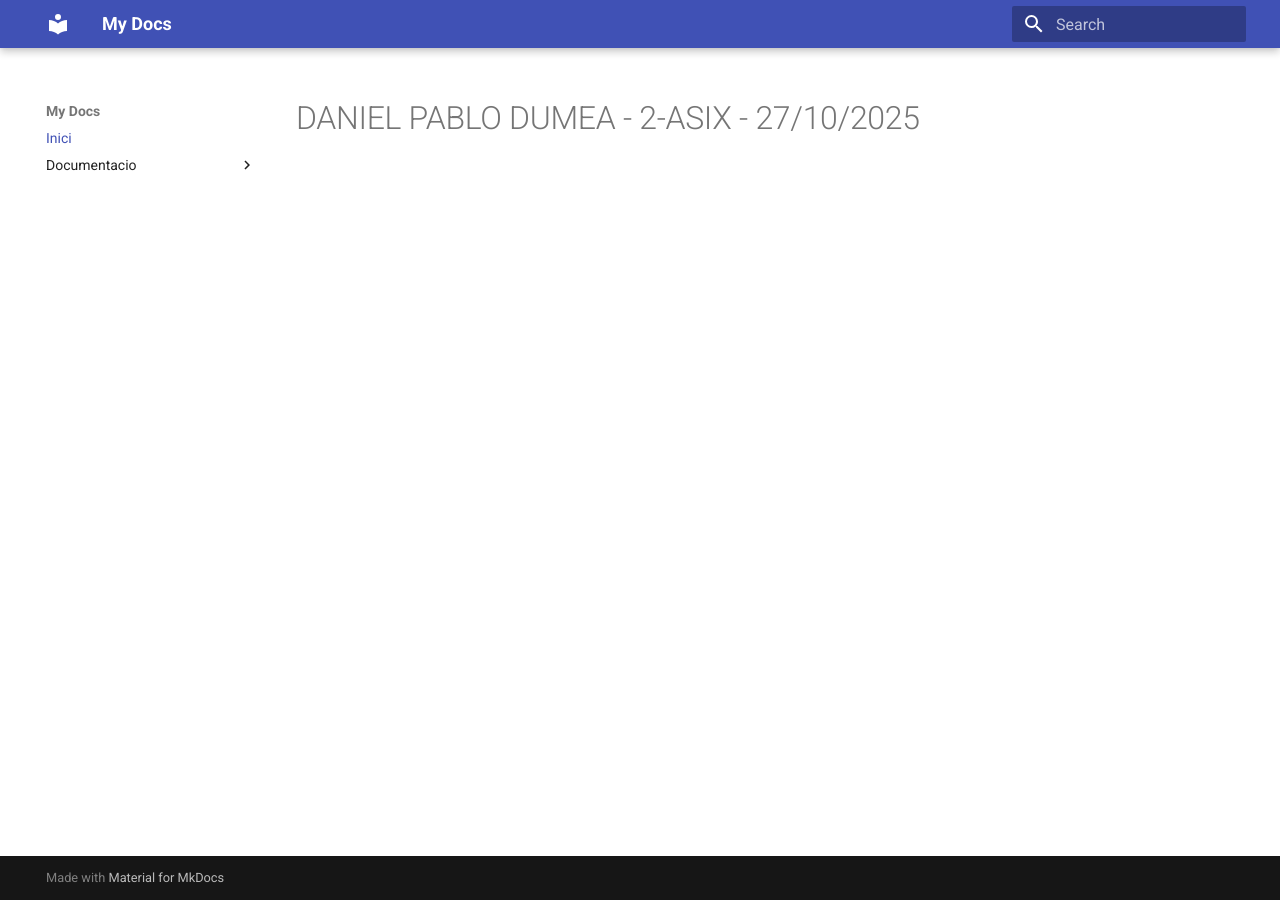
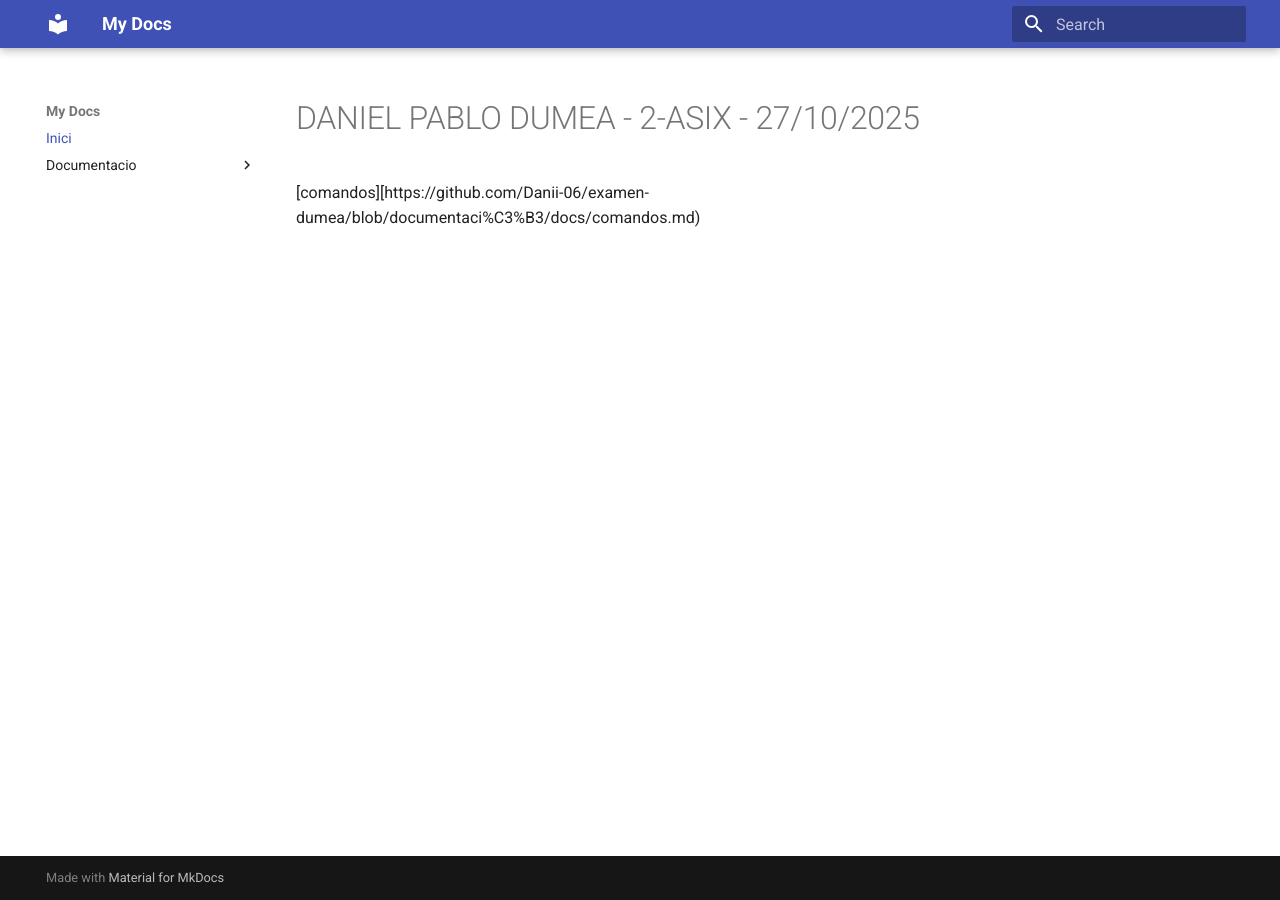
Before and after one commit to Danii-06/examen-dumea, an MkDocs documentation site: the page built from docs/index.md, in a window 1280 px wide. Built offline with MkDocs 1.6.1 and Material for MkDocs 9.7.7, drawn with Linux system fonts in a browser that asks for light colours.

Commit message:
comandos

```diff
--- a/docs/index.md
+++ b/docs/index.md
@@ -1 +1,3 @@
 # DANIEL PABLO DUMEA - 2-ASIX - 27/10/2025
+
+[comandos][https://github.com/Danii-06/examen-dumea/blob/documentaci%C3%B3/docs/comandos.md)
```
